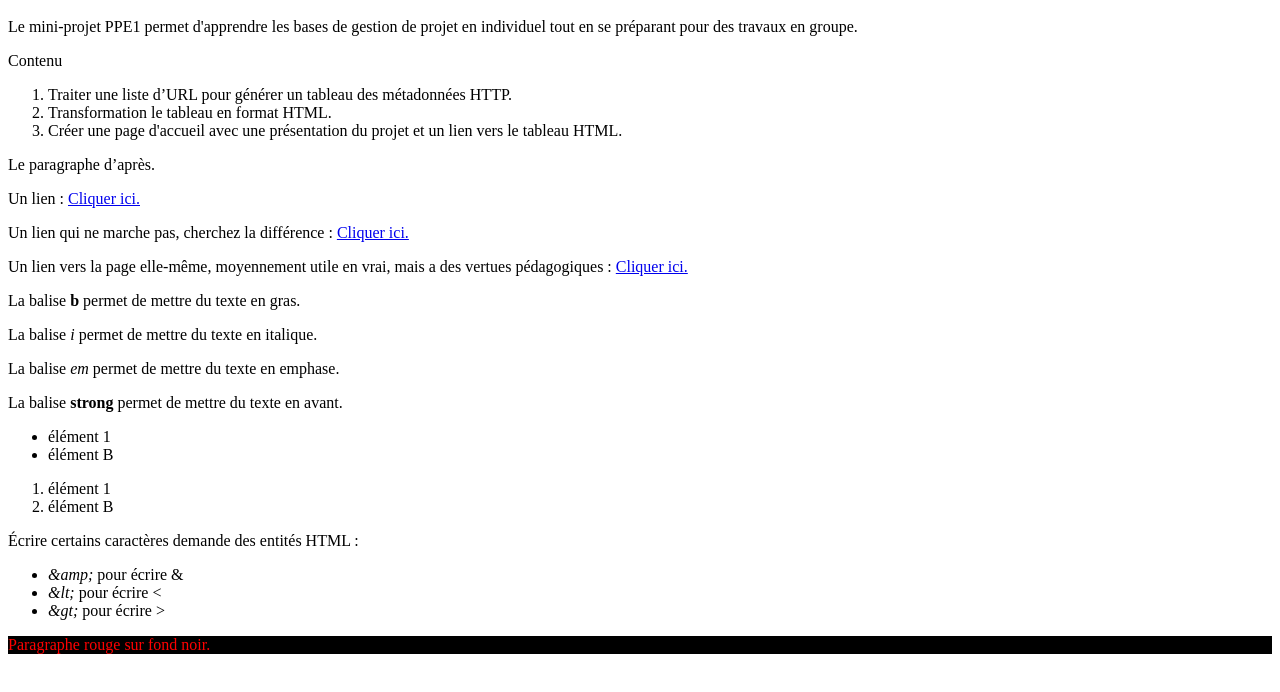
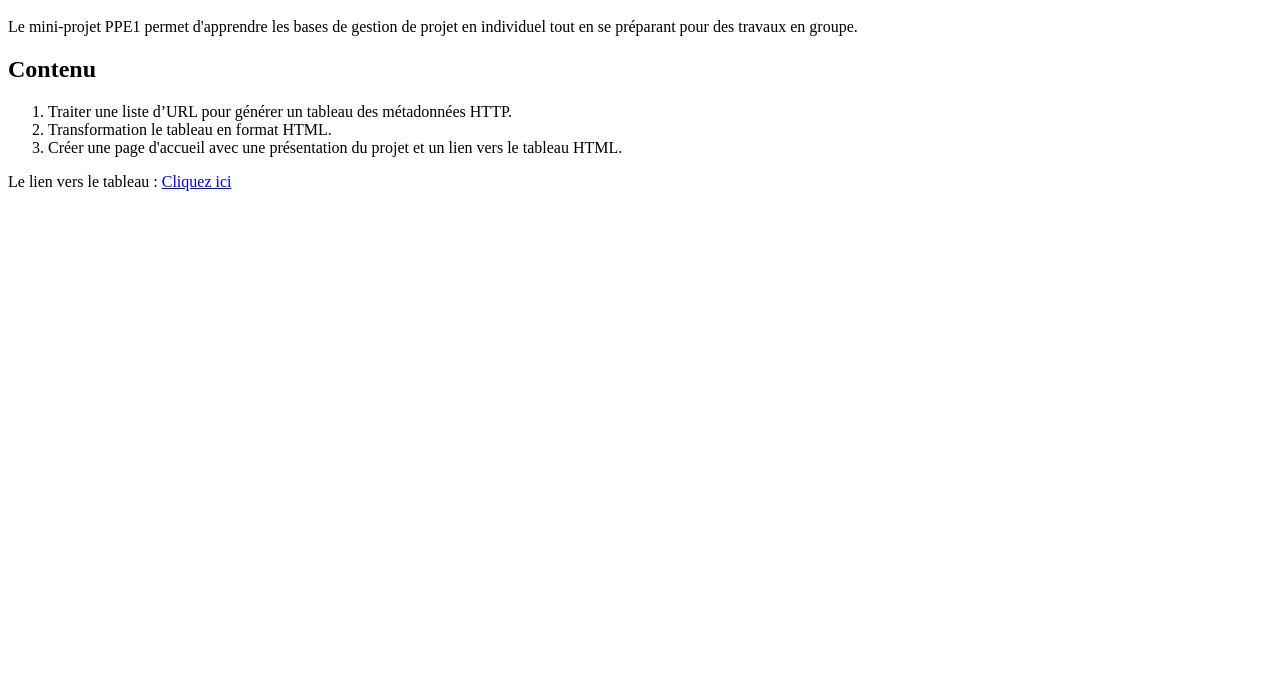
Before and after one commit to elodiexu/tuto-page, a plain HTML site: page index.html in a window 1280 px wide. Shown: the part 48-740 px from the top of the page. Drawn offline with Linux system fonts and the light colour scheme.

Commit message:
Ajout du lien vers tableau-fr.html

```diff
--- a/index.html
+++ b/index.html
@@ -3,49 +3,20 @@
         <meta charset="UTF-8" />
         <title>Mini-projet PPE1</title>
     </head>
-
     <body>
         <h1>Bienvenue sur le mini-projet1</h1>
         <p>
             Le mini-projet PPE1 permet d'apprendre les bases de gestion de projet en individuel tout en se préparant pour des travaux en groupe.
-                </p
+        </p>
         <h2>Contenu</h2>
         <ol>
             <li>Traiter une liste d’URL pour générer un tableau des métadonnées HTTP.</li>
             <li>Transformation le tableau en format HTML.</li>
             <li>Créer une page d'accueil avec une présentation du projet et un lien vers le tableau HTML.</li>
         </ol>
-		<p>Le paragraphe d’après.</p>
-
         <p>
-			Un lien : <a href="https://www.perdu.com">Cliquer ici.</a> <!-- la balise <a></a> permet d’ajouter des (hyper)liens. -->
+            Le lien vers le tableau :
+            <a href="tableau-fr.html" target="_blank">Cliquez ici</a>
         </p>
-		<p>Un lien qui ne marche pas, cherchez la différence : <a href="www.perdu.com">Cliquer ici.</a></p>
-		<p>Un lien vers la page elle-même, moyennement utile en vrai, mais a des vertues pédagogiques : <a href="./index.html">Cliquer ici.</a></p>
-
-		<p>La balise <b>b</b> permet de mettre du texte en gras.</p>
-		<p>La balise <i>i</i> permet de mettre du texte en italique.</p>
-		<p>La balise <em>em</em> permet de mettre du texte en emphase.</p>
-		<p>La balise <strong>strong</strong> permet de mettre du texte en avant.</p>
-
-		<ul> <!-- ul (Unordered List) pour les liste à point -->
-			<li>élément 1</li>
-			<li>élément B</li>
-		</ul>
-
-		<ol> <!-- ol (Ordered List) pour les liste numérotées -->
-			<li>élément 1</li>
-			<li>élément B</li>
-		</ol>
-
-		<p>Écrire certains caractères demande des entités HTML :</p>
-		<ul>
-			<li><i>&amp;amp;</i> pour écrire &amp;</li>
-			<li><i>&amp;lt;</i> pour écrire &lt;</li>
-			<li><i>&amp;gt;</i> pour écrire &gt;</li>
-		</ul>
-
-		<!-- on peut insérer du CSS directement dans la balise pour en changer le style -->
-		<p style="color:red; background-color:black;">Paragraphe rouge sur fond noir.</p>
     </body>
 </html>
```
Lines whose indentation alone changed are shown as unchanged.
